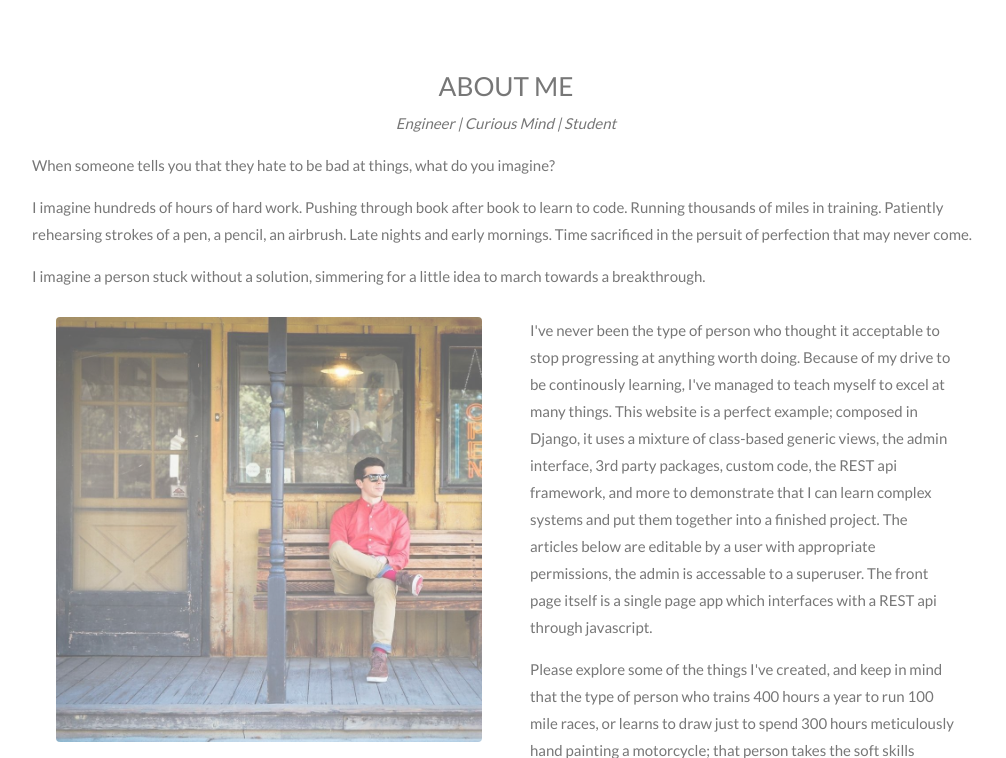
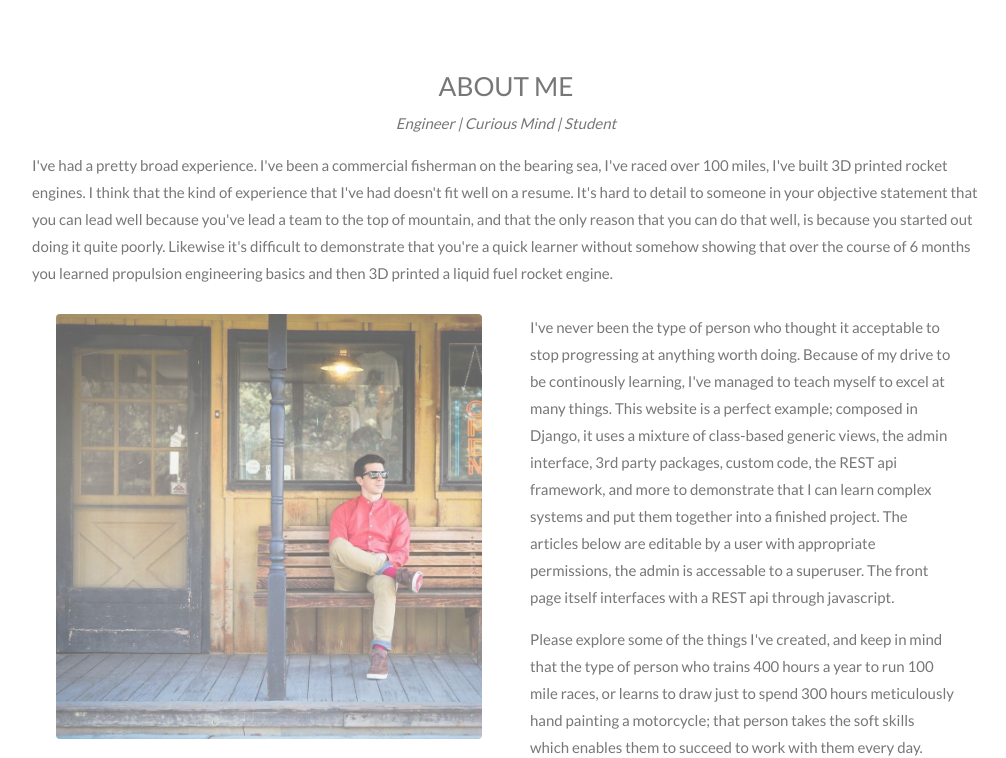
Before and after one commit to jftucker/johntucker, a Django app: page / in a window 1280 px wide. Shown: the part 641-1399 px from the top of the page, without its empty margins (134-1140 px from the left). Run offline with Django 3.2, Linux system fonts and the light colour scheme; data comes from the database, SQL or seed files in the repository; parts of the project's set-up code (start-up, migrations or seed data) failed here and were passed over; some libraries are stand-ins or nearby versions.

Commit message:
turned off debug, updated front page

```diff
--- a/resume_project/settings.py
+++ b/resume_project/settings.py
@@ -23,7 +23,7 @@ BASE_DIR = os.path.dirname(os.path.dirname(os.path.abspath(__file__)))
 SECRET_KEY = os.getenv('SECRET_KEY')
 
 # SECURITY WARNING: don't run with debug turned on in production!
-DEBUG = True
+DEBUG = False
 
 ALLOWED_HOSTS = [
     'hire.johntucker.me',
--- a/templates/home.html
+++ b/templates/home.html
@@ -129,15 +129,11 @@ body, html {
   <h3 class="w3-center">ABOUT ME</h3>
   <p class="w3-center"><em>Engineer | Curious Mind | Student</em></p>
   <p>
-    When someone tells you that they hate to be bad at things, what do you imagine?
-  </p>
-  <p>
-    I imagine hundreds of hours of hard work. Pushing through book after book to learn to code. Running thousands of miles in training.
-    Patiently rehearsing strokes of a pen, a pencil, an airbrush. Late nights and early mornings. Time sacrificed in the persuit of perfection
-    that may never come.
-  </p>
-  <p>
-    I imagine a person stuck without a solution, simmering for a little idea to march towards a breakthrough.
+    I've had a pretty broad experience. I've been a commercial fisherman on the bearing sea, I've raced over 100 miles, I've built 3D printed rocket engines.
+    I think that the kind of experience that I've had doesn't fit well on a resume. It's hard to detail to someone in your objective statement that you can
+    lead well because you've lead a team to the top of mountain, and that the only reason that you can do that well, is because you started out doing it quite poorly.
+    Likewise it's difficult to demonstrate that you're a quick learner without somehow showing that over the course of 6 months you learned propulsion engineering basics
+    and then 3D printed a liquid fuel rocket engine.
   </p>
   <div class="w3-row">
     <div class="w3-col m6 w3-center w3-padding-large">
@@ -151,8 +147,7 @@ body, html {
           website is a perfect example; composed in Django, it uses a mixture of class-based generic views, the admin
           interface, 3rd party packages, custom code, the REST api framework, and more to demonstrate that I can learn
           complex systems and put them together into a finished project. The articles below are editable by a user with
-          appropriate permissions, the admin is accessable to a superuser. The front page itself is a single page app
-          which interfaces with a REST api through javascript.
+          appropriate permissions, the admin is accessable to a superuser. The front page itself interfaces with a REST api through javascript.
       </p>
       <p>
         Please explore some of the things I've created, and keep in mind that the type of person who trains 400 hours a
```
